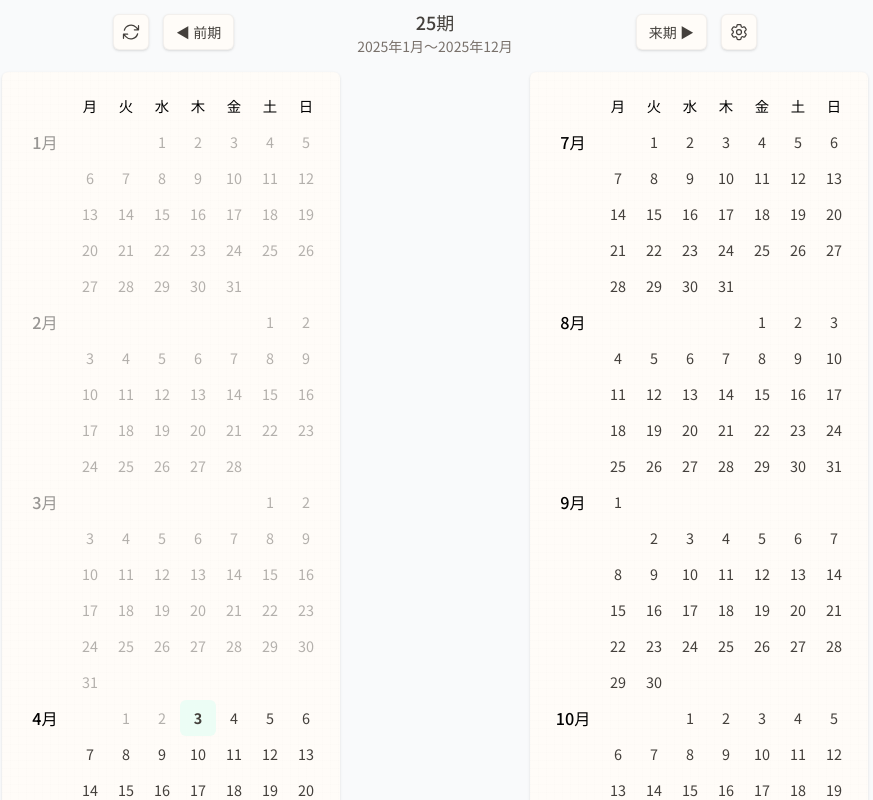
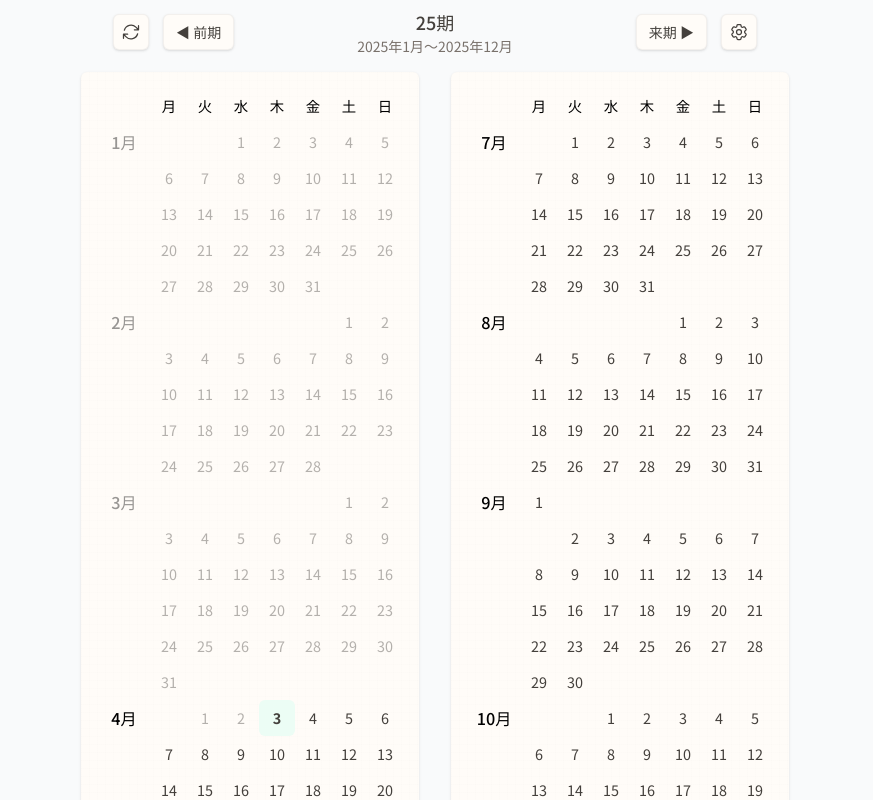
Before and after one commit to okonomi/period-calendar, a React (Vite) app: page / in a window 1280 px wide. Shown: the top 800 px of the page, without its empty margins (205-1078 px from the left). Built offline with nearby package versions, Linux system fonts and the light colour scheme; no server answers.

Commit message:
refactor: adjust layout for Calendar components in split and combined display modes

```diff
--- a/src/App.tsx
+++ b/src/App.tsx
@@ -77,17 +77,17 @@ const AppContent: React.FC = () => {
             {settings.periodSplitMode === "split" ? (
               // 分割表示モード（前期・後期を別々に表示）
               <div className="mt-4 flex flex-col place-content-center gap-4 sm:flex-row sm:gap-8">
-                <div className="mx-auto w-full max-w-[338px]">
+                <div className="mx-auto w-full max-w-[338px] sm:mx-0">
                   <Calendar dates={firstHalfDates} displayMode={settings.monthLayoutMode} />
                 </div>
-                <div className="mx-auto w-full max-w-[338px]">
+                <div className="mx-auto w-full max-w-[338px] sm:mx-0">
                   <Calendar dates={secondHalfDates} displayMode={settings.monthLayoutMode} />
                 </div>
               </div>
             ) : (
               // ひとまとめ表示モード（前期・後期を連続して表示）
               <div className="mt-4 flex place-content-center">
-                <div className="w-full max-w-[338px]">
+                <div className="mx-auto w-full max-w-[338px] sm:mx-0">
                   <Calendar dates={allDates} displayMode={settings.monthLayoutMode} />
                 </div>
               </div>
```
